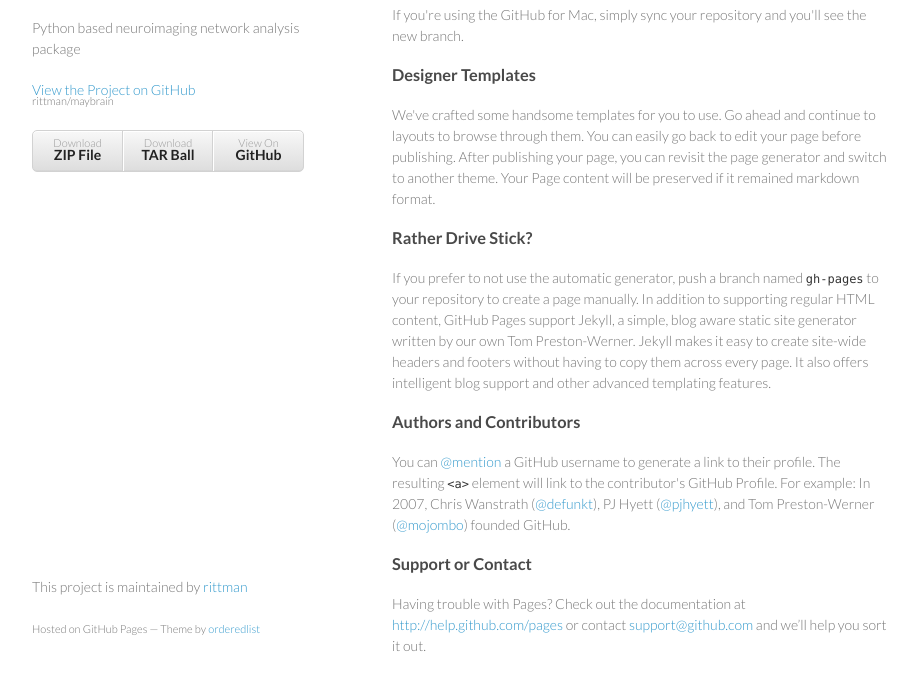
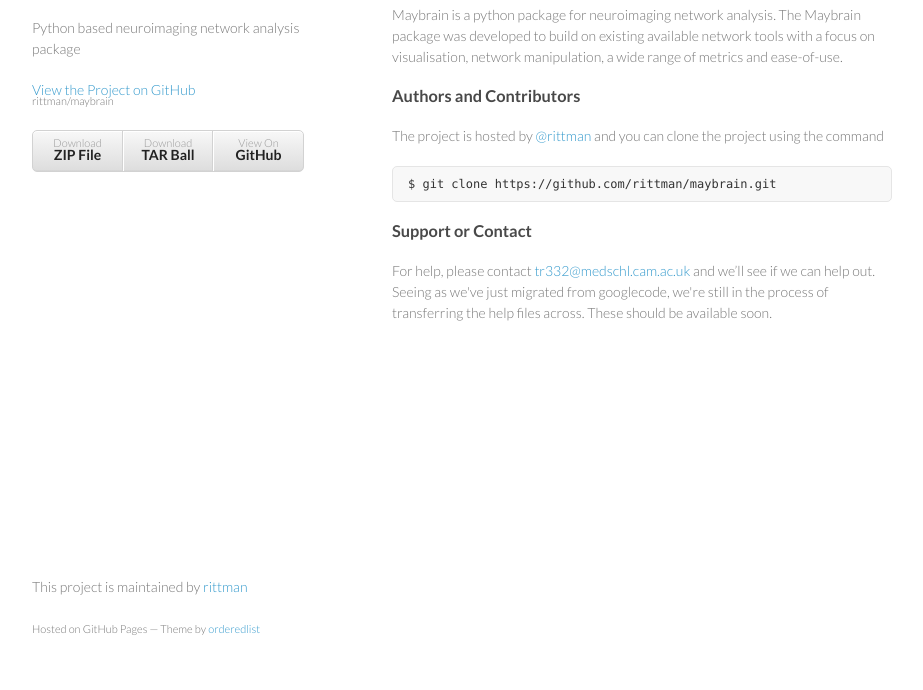
Before and after one commit to RittmanResearch/maybrain, a plain HTML site: page index.html in a window 1280 px wide. Shown: the part 92-782 px from the top of the page, without its empty margins (178-1101 px from the left). Drawn offline with Linux system fonts and the light colour scheme.

Commit message:
Update public webpage

```diff
--- a/index.html
+++ b/index.html
@@ -36,27 +36,20 @@ $ git fetch origin
 $ git checkout gh-pages
 </code></pre>-->
 
-<p>If you're using the GitHub for Mac, simply sync your repository and you'll see the new branch.</p>
-
-<h3>
-<a name="designer-templates" class="anchor" href="#designer-templates"><span class="octicon octicon-link"></span></a>Designer Templates</h3>
-
-<p>We've crafted some handsome templates for you to use. Go ahead and continue to layouts to browse through them. You can easily go back to edit your page before publishing. After publishing your page, you can revisit the page generator and switch to another theme. Your Page content will be preserved if it remained markdown format.</p>
-
-<h3>
-<a name="rather-drive-stick" class="anchor" href="#rather-drive-stick"><span class="octicon octicon-link"></span></a>Rather Drive Stick?</h3>
-
-<p>If you prefer to not use the automatic generator, push a branch named <code>gh-pages</code> to your repository to create a page manually. In addition to supporting regular HTML content, GitHub Pages support Jekyll, a simple, blog aware static site generator written by our own Tom Preston-Werner. Jekyll makes it easy to create site-wide headers and footers without having to copy them across every page. It also offers intelligent blog support and other advanced templating features.</p>
+<p>Maybrain is a python package for neuroimaging network analysis. The Maybrain package was developed to build on existing available network tools with a focus on visualisation, network manipulation, a wide range of metrics and ease-of-use.</p>
 
 <h3>
 <a name="authors-and-contributors" class="anchor" href="#authors-and-contributors"><span class="octicon octicon-link"></span></a>Authors and Contributors</h3>
 
-<p>You can <a href="https://github.com/blog/821" class="user-mention">@mention</a> a GitHub username to generate a link to their profile. The resulting <code>&lt;a&gt;</code> element will link to the contributor's GitHub Profile. For example: In 2007, Chris Wanstrath (<a href="https://github.com/defunkt" class="user-mention">@defunkt</a>), PJ Hyett (<a href="https://github.com/pjhyett" class="user-mention">@pjhyett</a>), and Tom Preston-Werner (<a href="https://github.com/mojombo" class="user-mention">@mojombo</a>) founded GitHub.</p>
+<p>The project is hosted by <a href="https://github.com/rittman" class="user-mention">@rittman</a> and you can clone the project using the command </p>
+
+<pre><code>$ git clone https://github.com/rittman/maybrain.git
+</code></pre>
 
 <h3>
 <a name="support-or-contact" class="anchor" href="#support-or-contact"><span class="octicon octicon-link"></span></a>Support or Contact</h3>
 
-<p>Having trouble with Pages? Check out the documentation at <a href="http://help.github.com/pages">http://help.github.com/pages</a> or contact <a href="mailto:support@github.com">support@github.com</a> and we’ll help you sort it out.</p>
+<p>For help, please contact <a href="mailto:tr332@medschl.cam.ac.uk">tr332@medschl.cam.ac.uk</a> and we’ll see if we can help out. Seeing as we've just migrated from googlecode, we're still in the process of transferring the help files across. These should be available soon.</p>
       </section>
       <footer>
         <p>This project is maintained by <a href="https://github.com/rittman">rittman</a></p>
```
